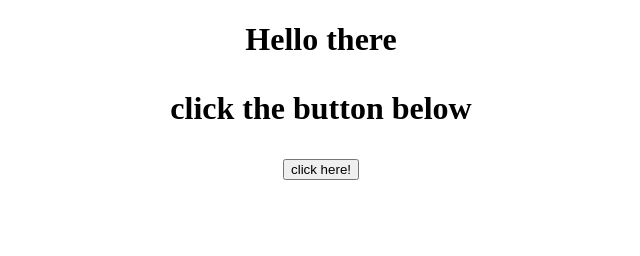
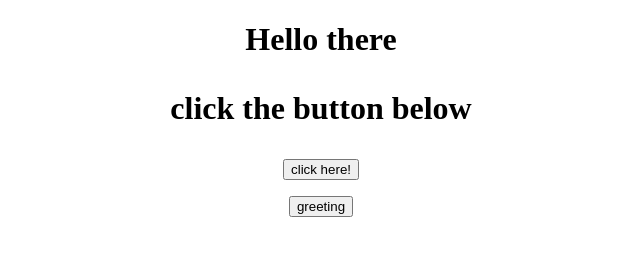
Before and after one commit to Simon-01358/JavaScript-by-NakhoeCode, a plain HTML site: page JavaScript NakhoneCode/greeting.html in a window 1280 px wide. Shown: the whole page, without its empty margins (319-959 px from the left). Drawn offline with Linux system fonts and the light colour scheme.

Commit message:
update about greeting function

```diff
--- a/JavaScript NakhoneCode/greeting.html
+++ b/JavaScript NakhoneCode/greeting.html
@@ -11,5 +11,8 @@
         <p>click the button below</p>
     </h1>
     <button onclick="greet()">click here!</button>
+    <p>
+        <button onclick="greet1('Alice')">greeting</button>
+    </p>
 </body>
 </html>
--- a/JavaScript NakhoneCode/greeting.js
+++ b/JavaScript NakhoneCode/greeting.js
@@ -1,3 +1,7 @@
 function greet(){
     alert("hello there i love you!")
 }
+
+function greet1(name){
+    alert("hello there "+ name +"!!!");
+}
```
